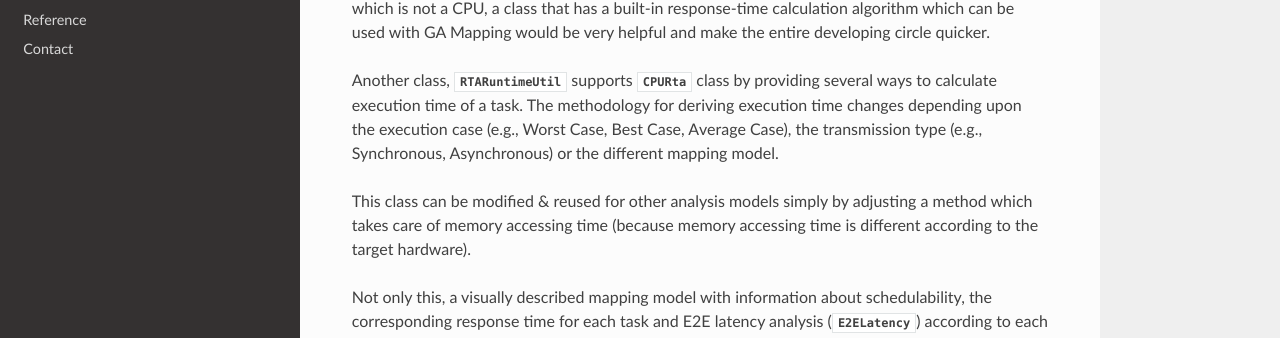
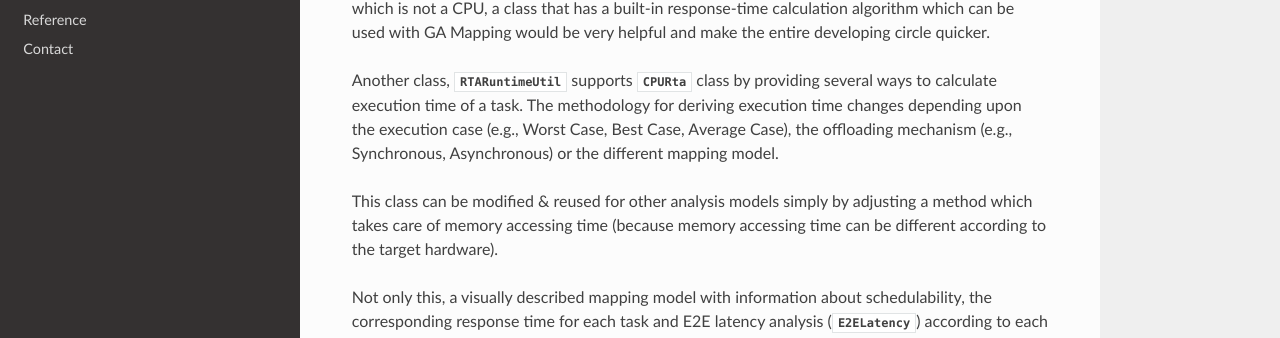
Before and after one commit to junh-ki/gsoc_doc, a Sphinx documentation site: the page built from docs/source/contents/contribution.rst, in a window 1280 px wide. Shown: the part 284-622 px from the top of the page. Built offline with Sphinx 7.4.7 and the Read the Docs theme 2.0.0, drawn with Linux system fonts in a browser that asks for light colours.

Commit message:
some more changes

```diff
--- a/docs/source/contents/contribution.rst
+++ b/docs/source/contents/contribution.rst
@@ -5,8 +5,8 @@ In this project, `a standardized response time analysis methodology <https://aca
 
 Since a heterogeneous platfrom requires a different analysis methodology for a processing unit which is not a CPU, a class that has a built-in response-time calculation algorithm which can be used with GA Mapping would be very helpful and make the entire developing circle quicker.
 
-Another class, `RTARuntimeUtil` supports `CPURta` class by providing several ways to calculate execution time of a task. The methodology for deriving execution time changes depending upon the execution case (e.g., Worst Case, Best Case, Average Case), the transmission type (e.g., Synchronous, Asynchronous) or the different mapping model.
+Another class, `RTARuntimeUtil` supports `CPURta` class by providing several ways to calculate execution time of a task. The methodology for deriving execution time changes depending upon the execution case (e.g., Worst Case, Best Case, Average Case), the offloading mechanism (e.g., Synchronous, Asynchronous) or the different mapping model.
 
-This class can be modified & reused for other analysis models simply by adjusting a method which takes care of memory accessing time (because memory accessing time is different according to the target hardware).
+This class can be modified & reused for other analysis models simply by adjusting a method which takes care of memory accessing time (because memory accessing time can be different according to the target hardware).
 
 Not only this, a visually described mapping model with information about schedulability, the corresponding response time for each task and E2E latency analysis (`E2ELatency`) according to each task-chain model are provided through an User Interface window.
--- a/docs/source/contents/intention.rst
+++ b/docs/source/contents/intention.rst
@@ -5,6 +5,6 @@ The current APP4MC library provides several methods for getting execution time f
 
 However, libraries for response time analysis do not exist yet. The reason why is that response time analysis can be varied depending on the analyzed model that it is hard to be generalized.
 
-Since the trends are evolving from homogeneous to heterogeneous platform, the analysis methodology have become much more sophisticated that it is necessary to have a generic CPU response time analysis which can be used for different mapping models with different types of processing unit (e.g., GPU).
+Since the trends are evolving from homogeneous to heterogeneous platform, the analysis methodology have become much more sophisticated that it is necessary to have a generic form of CPU response time analysis which can be used for different mapping models with different types of processing unit (e.g., GPU).
 
 The project also aims to offer End-to-End Latency analysis with some newly defined concepts such as Reaction & Age. This is intended to help users to analyze how much time would be taken for some data to be propagated from the beginning to the end of a given chain of tasks.
```
